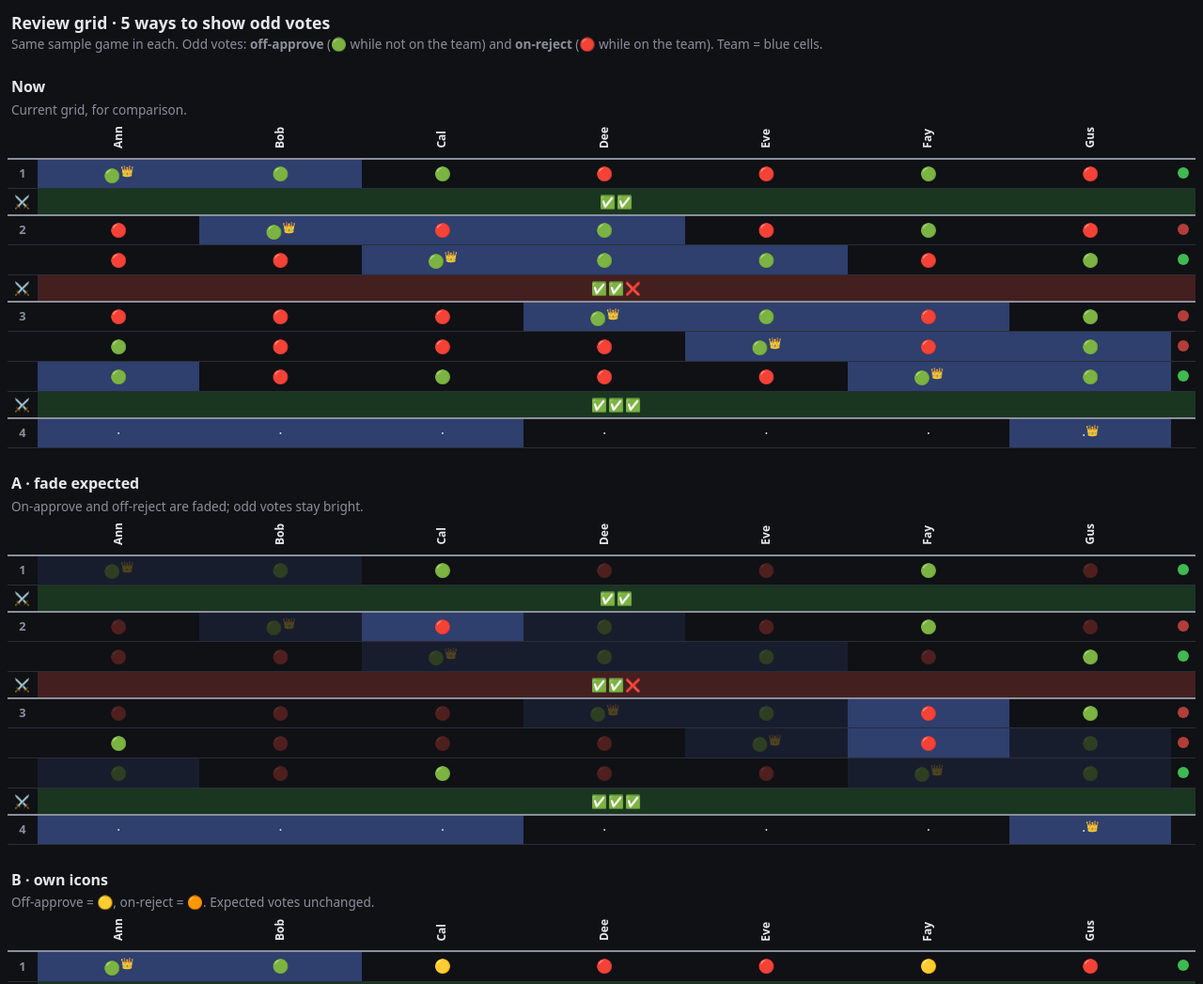
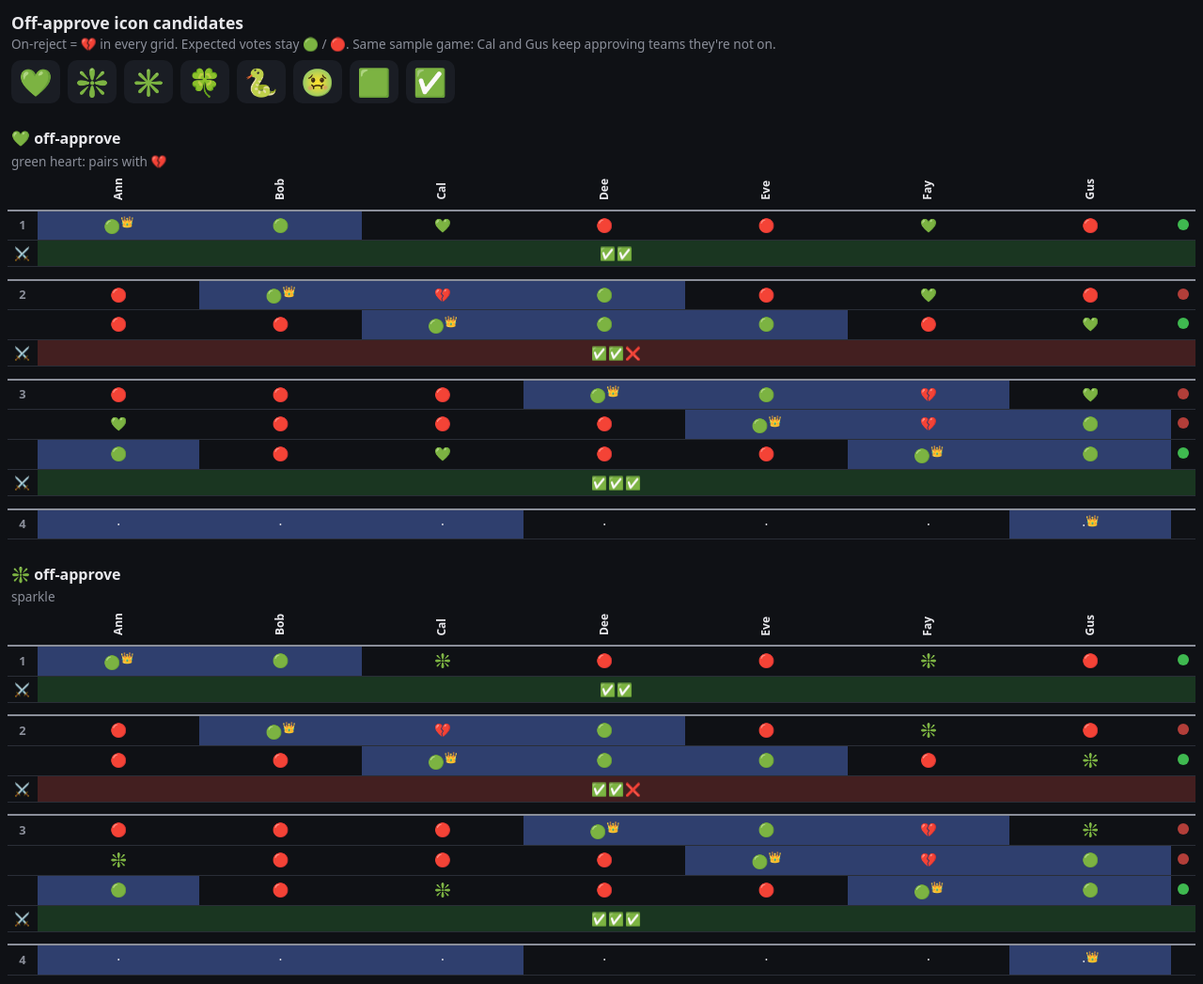
Before and after one commit to hw55/THavalon-tracker, a plain HTML site: page mock-review-variants.html in a window 1280 px wide. Shown: the top 1047 px of the page at 94% size. Drawn offline with Linux system fonts and the light colour scheme.

Commit message:
Review: gap after each quest result; mock now compares off-approve icons with 💔 for on-reject
Co-Authored-By: Claude Opus 5.5 <noreply@anthropic.com>

```diff
--- a/mock-review-variants.html
+++ b/mock-review-variants.html
@@ -25,20 +25,15 @@
     .grid tr.result td.pass { background: var(--green-bg); } .grid tr.result td.fail { background: var(--red-bg); }
     .grid .vdot { display: inline-block; width: 12px; height: 12px; border-radius: 50%; }
     .grid .vdot.g { background: #3fb950; } .grid .vdot.r { background: #f85149; opacity: .7; }
-    .grid tr.totals td { height: 30px; font-size: .8rem; border-top: 2px solid var(--muted); }
-
-    /* A: expected votes faded */
-    .A td.expected { opacity: .28; }
-    /* C: odd votes outlined */
-    .C td.odd { outline: 2px solid #e3b341; outline-offset: -3px; border-radius: 6px; }
-    /* E: odd votes get a bright fill, expected stay plain */
-    .E td.odd.offapprove { background: rgba(63, 185, 80, .45); }
-    .E td.odd.onreject { background: rgba(248, 81, 73, .45); }
+    .grid tr.gap td { height: 14px; border: 0; }
+    .picker { display: flex; flex-wrap: wrap; gap: .5rem; margin: .5rem .25rem; }
+    .picker span { font-size: 1.8rem; padding: .2rem .5rem; border-radius: 10px; background: var(--panel); }
   </style>
 </head>
 <body>
-  <h1 style="font-size:1.1rem;margin:0 .25rem">Review grid · 5 ways to show odd votes</h1>
-  <p>Same sample game in each. Odd votes: <b>off-approve</b> (🟢 while not on the team) and <b>on-reject</b> (🔴 while on the team). Team = blue cells.</p>
+  <h1 style="font-size:1.1rem;margin:0 .25rem">Off-approve icon candidates</h1>
+  <p>On-reject = 💔 in every grid. Expected votes stay 🟢 / 🔴. Same sample game: Cal and Gus keep approving teams they're not on.</p>
+  <div class="picker" id="picker"></div>
   <div id="out"></div>
 
   <script src="game.js"></script>
@@ -99,6 +94,7 @@
           const size = q.proposals.at(-1).team.length;
           rows.push(el("tr", { class: "result" }, el("td", { class: "label" }, "⚔️"),
             el("td", { class: q.result, colspan: String(view.players.length + 1) }, "✅".repeat(size - q.fails) + "❌".repeat(q.fails))));
+          rows.push(el("tr", { class: "gap" }, el("td", { colspan: String(view.players.length + 2) })));
         }
       });
       if (totals) rows.push(el("tr", { class: "totals" }, el("td", { class: "label" }, "👀"),
@@ -106,18 +102,22 @@
       return el("table", { class: `grid ${variant}` }, el("thead", {}, head), el("tbody", {}, rows));
     }
 
-    const plain = { onapprove: "🟢", offapprove: "🟢", onreject: "🔴", offreject: "🔴" };
-    const VARIANTS = [
-      ["Now", "Current grid, for comparison.", "", { icons: plain }],
-      ["A · fade expected", "On-approve and off-reject are faded; odd votes stay bright.", "A", { icons: plain }],
-      ["B · own icons", "Off-approve = 🟡, on-reject = 🟠. Expected votes unchanged.", "",
-        { icons: { onapprove: "🟢", offapprove: "🟡", onreject: "🟠", offreject: "🔴" } }],
-      ["C · outline", "Odd votes get a yellow outline.", "C", { icons: plain }],
-      ["D · fade + totals", "A, plus a 👀 row counting each player's odd votes.", "A", { icons: plain, totals: true }],
-      ["E · fill odd", "Odd votes get a strong green/red fill, so they pop even inside the blue team band.", "E", { icons: plain }]
+    const CANDIDATES = [
+      ["💚", "green heart: pairs with 💔"],
+      ["❇️", "sparkle"],
+      ["✳️", "asterisk"],
+      ["🍀", "four-leaf clover"],
+      ["🐍", "snake: 'sneaky' approve"],
+      ["🤢", "green face"],
+      ["🟩", "green square: same colour as 🟢, different shape"],
+      ["✅", "for reference only: already used for quest cards"]
     ];
+    document.getElementById("picker").append(...CANDIDATES.map(([icon]) => el("span", {}, icon)));
     const out = document.getElementById("out");
-    for (const [title, note, variant, opts] of VARIANTS) out.append(el("h2", {}, title), el("p", {}, note), grid(variant, opts));
+    for (const [icon, note] of CANDIDATES) {
+      const icons = { onapprove: "🟢", offapprove: icon, onreject: "💔", offreject: "🔴" };
+      out.append(el("h2", {}, `${icon}  off-approve`), el("p", {}, note), grid("", { icons }));
+    }
   </script>
 </body>
 </html>
```
Also changed, not shown: index.html (+2 -0 lines).
